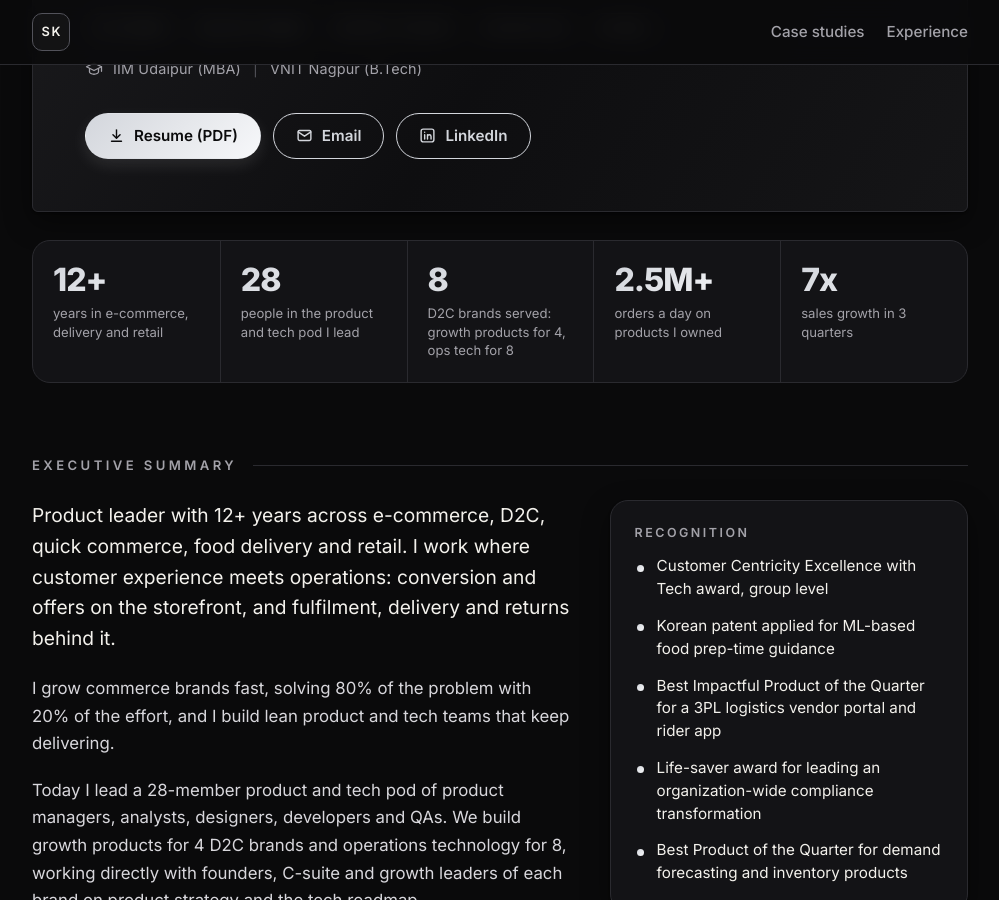
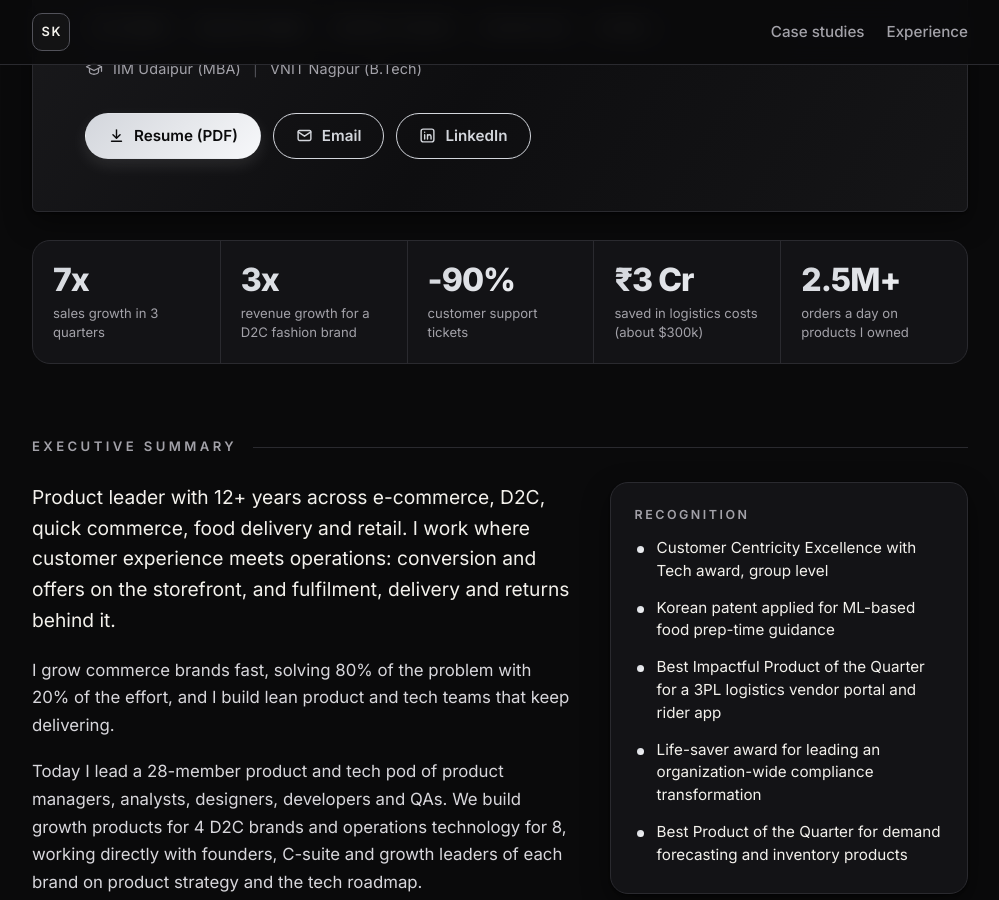
Before and after one commit to sambhavkanulla/sambhavkanulla.github.io, a Jekyll site: the page built from index.html, in a window 1280 px wide and 900 px high, scrolled down 389 px. Shown: the whole window, without its empty margins (140-1139 px from the left). Built offline with Jekyll 4.4.1, drawn with Linux system fonts in a browser that asks for light colours.

Commit message:
Home: stronger impact numbers in the stats strip
Co-Authored-By: Claude Sonnet 5.5 <noreply@anthropic.com>
Claude-Session: https://claude.ai/code/session_01PrKmB98M39T9226rhsuyd2

```diff
--- a/_data/leader.yml
+++ b/_data/leader.yml
@@ -12,16 +12,16 @@ bio:
   - "Today I lead a 28-member product and tech pod of product managers, analysts, designers, developers and QAs. We build growth products for 4 D2C brands and operations technology for 8, working directly with founders, C-suite and growth leaders of each brand on product strategy and the tech roadmap."
 
 numbers:
-  - value: "12+"
-    label: "years in e-commerce, delivery and retail"
-  - value: "28"
-    label: "people in the product and tech pod I lead"
-  - value: "8"
-    label: "D2C brands served: growth products for 4, ops tech for 8"
+  - value: "7x"
+    label: "sales growth in 3 quarters"
+  - value: "3x"
+    label: "revenue growth for a D2C fashion brand"
+  - value: "-90%"
+    label: "customer support tickets"
+  - value: "₹3 Cr"
+    label: "saved in logistics costs (about $300k)"
   - value: "2.5M+"
     label: "orders a day on products I owned"
-  - value: "7x"
-    label: "sales growth in 3 quarters"
 
 competencies:
   - title: "Product strategy and roadmap"
```
